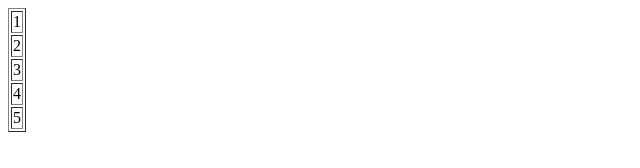
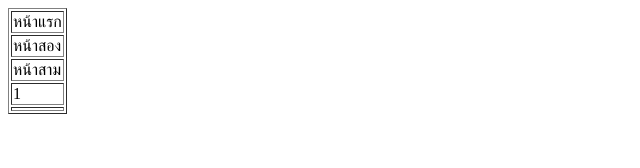
Before and after one commit to patiphan6006105348/testgit, a plain HTML site: page index.html in a window 1280 px wide. Shown: the whole page, without its empty margins (0-640 px from the left). Drawn offline with Linux system fonts and the light colour scheme.

Commit message:
menu thai

```diff
--- a/index.html
+++ b/index.html
@@ -10,27 +10,27 @@
 	<table border="1">
 		<tr>
 
+			<td>หน้าแรก</td>
+
+		</tr>
+		<tr>
+
+			<td>หน้าสอง</td>
+
+		</tr>
+		<tr>
+
+			<td>หน้าสาม</td>
+
+		</tr>
+		<tr>
+
 			<td>1</td>
 
 		</tr>
 		<tr>
 
-			<td>2</td>
-
-		</tr>
-		<tr>
-
-			<td>3</td>
-
-		</tr>
-		<tr>
-
-			<td>4</td>
-
-		</tr>
-		<tr>
-
-			<td>5</td>
+			<td></td>
 
 		</tr>
 	</table>
```
